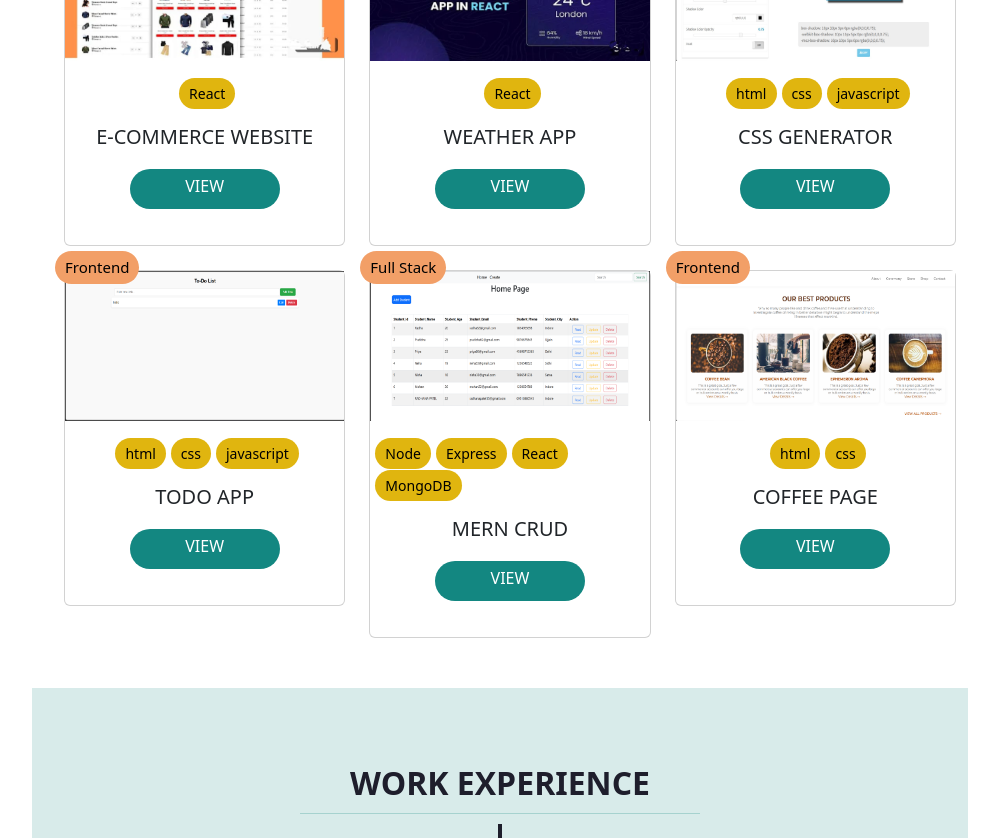
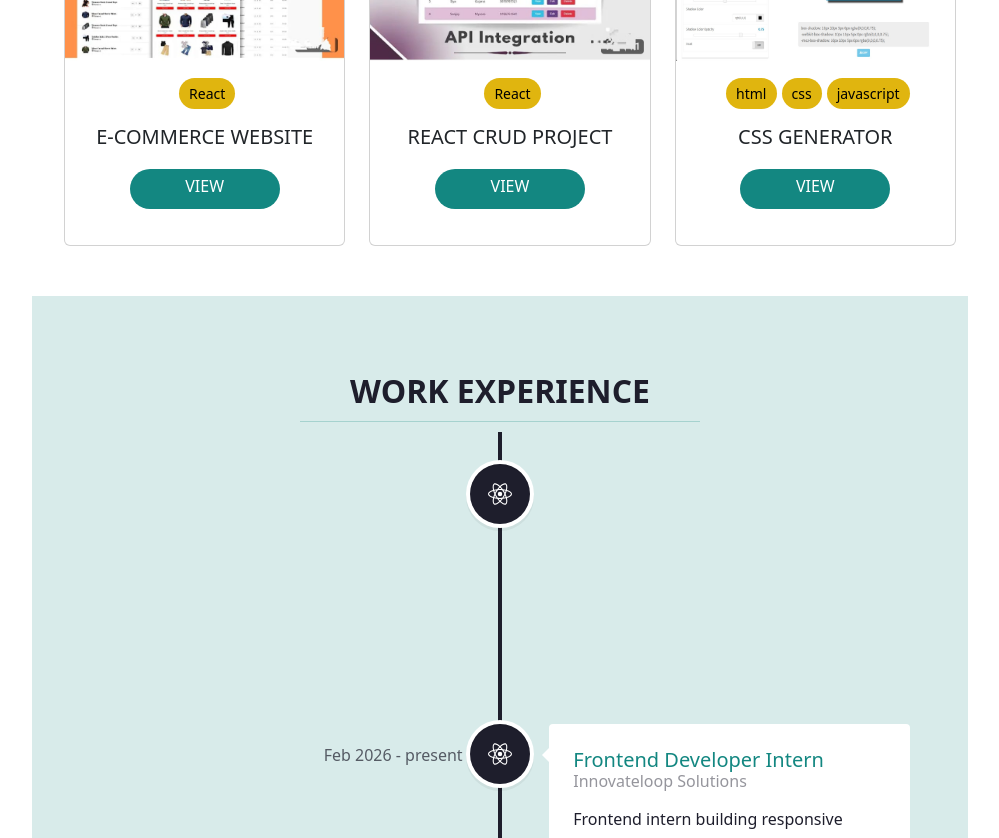
Before and after one commit to radhanapatel33/portfolio-website, a React app: page / in a window 1280 px wide. Shown: the part 3060-3898 px from the top of the page, without its empty margins (230-1229 px from the left). Built offline with nearby package versions, Linux system fonts and the light colour scheme; the HTML template or start-up script is replaced by a standard one.

Commit message:
update project

```diff
--- a/src/Pages/Home/Home.css
+++ b/src/Pages/Home/Home.css
@@ -80,6 +80,13 @@
   .home-container h1 {
     font-size: 24px;
   }
+  .btn-cv {
+  background-color: #f29f67;
+  color: white;
+  /* margin-left: 15px; */
+  margin-top: 10px;
+
+}
 }
 
 @media (min-width: 768px) {
--- a/src/Pages/Projects/Projects.jsx
+++ b/src/Pages/Projects/Projects.jsx
@@ -29,6 +29,7 @@ const Projects = () => {
                 <div className="row" id="ads">
 
                     {/* ===== PROJECT 1 ===== */}
+
                     <motion.div className="col-md-4"
                         initial={{ rotate: -10, opacity: 0 }}
                         whileInView={{ rotate: 0, opacity: 1 }}
@@ -47,13 +48,14 @@ const Projects = () => {
                             </div>
                             <div className="card-body text-center">
                                 <h5 className="text-uppercase ">MERN Authentication System
-                                    <span className="card-notify-badge1"> <a href="#">View</a></span>
+                                    <span className="card-notify-badge1"> <a href="https://mern-auth-frontend-psi-cyan.vercel.app">View</a></span>
                                 </h5>
                             </div>
                         </div>
                     </motion.div>
 
                     {/* ===== PROJECT 2 ===== */}
+
                     <motion.div className="col-md-4"
                         initial={{ rotate: -10, opacity: 0 }}
                         whileInView={{ rotate: 0, opacity: 1 }}
@@ -73,35 +75,40 @@ const Projects = () => {
                             </div>
                             <div className="card-body text-center">
                                 <h5 className="text-uppercase">MERN Chat App
-                                    <span className="card-notify-badge1"> <a href="#">View</a></span>
+                                    <span className="card-notify-badge1"> <a href="https://mern-real-time-chat-app-cqxg.onrender.com">View</a></span>
                                 </h5>
                             </div>
                         </div>
                     </motion.div>
 
                     {/* ===== PROJECT 3 ===== */}
-                    <motion.div className="col-md-4 "
+
+                    <motion.div className="col-md-4"
                         initial={{ rotate: -10, opacity: 0 }}
                         whileInView={{ rotate: 0, opacity: 1 }}
-                        transition={{ duration: 0.7, delay: 0.4 }}
+                        transition={{ duration: 0.7 }}
                     >
                         <div className="card rounded">
+                            <span className="card-notify-badge">Full Stack</span>
                             <div className="card-image">
-                                <span className="card-notify-badge">Frontend</span>
-                                <img src={crud} alt="project3" />
+                                <img src={mern_crud} alt="project8" />
                             </div>
                             <div className="card-image-overly m-auto mt-3">
+                                <span className="card-detail-badge">Node</span>
+                                <span className="card-detail-badge">Express</span>
                                 <span className="card-detail-badge">React</span>
+                                <span className="card-detail-badge">MongoDB</span>
                             </div>
                             <div className="card-body text-center">
-                                <h5 className="text-uppercase">React CRUD Project
-                                    <span className="card-notify-badge1"> <a href="https://crud-react-project-lemon.vercel.app">View</a></span>
+                                <h5 className="text-uppercase">MERN CRUD AUTH
+                                    <span className="card-notify-badge1"> <a href="https://mern-crud-auth-three.vercel.app">View</a></span>
                                 </h5>
                             </div>
                         </div>
                     </motion.div>
 
                     {/* ===== PROJECT 4 ===== */}
+
                     <motion.div className="col-md-4 mt-4"
                         initial={{ rotate: -10, opacity: 0 }}
                         whileInView={{ rotate: 0, opacity: 1 }}
@@ -124,22 +131,23 @@ const Projects = () => {
                     </motion.div>
 
                     {/* ===== PROJECT 5 ===== */}
+
                     <motion.div className="col-md-4 mt-4"
                         initial={{ rotate: -10, opacity: 0 }}
                         whileInView={{ rotate: 0, opacity: 1 }}
-                        transition={{ duration: 0.7 }}
+                        transition={{ duration: 0.7, delay: 0.4 }}
                     >
                         <div className="card rounded">
                             <div className="card-image">
                                 <span className="card-notify-badge">Frontend</span>
-                                <img src={weatherapp} alt="project5" />
+                                <img src={crud} alt="project3" />
                             </div>
                             <div className="card-image-overly m-auto mt-3">
                                 <span className="card-detail-badge">React</span>
                             </div>
                             <div className="card-body text-center">
-                                <h5 className="text-uppercase">Weather App
-                                    <span className="card-notify-badge1"> <a href="https://weather-app-project-red.vercel.app">View</a></span>
+                                <h5 className="text-uppercase">React CRUD Project
+                                    <span className="card-notify-badge1"> <a href="https://crud-react-project-lemon.vercel.app">View</a></span>
                                 </h5>
                             </div>
                         </div>
@@ -170,80 +178,6 @@ const Projects = () => {
                         </div>
                     </motion.div>
 
-                    {/* ===== PROJECT 7 ===== */}
-                    <motion.div className="col-md-4 mt-4"
-                        initial={{ rotate: -10, opacity: 0 }}
-                        whileInView={{ rotate: 0, opacity: 1 }}
-                        transition={{ duration: 0.7 }}
-                    >
-                        <div className="card rounded">
-                            <span className="card-notify-badge">Frontend</span>
-                            <div className="card-image">
-                                <img src={todo} alt="project7" />
-                            </div>
-                            <div className="card-image-overly m-auto mt-3">
-                                <span className="card-detail-badge">html</span>
-                                <span className="card-detail-badge">css</span>
-                                <span className="card-detail-badge">javascript</span>
-
-                            </div>
-                            <div className="card-body text-center">
-                                <h5 className="text-uppercase">Todo App
-                                    <span className="card-notify-badge1"> <a href="https://todo-list-project-bay.vercel.app">View</a></span>
-                                </h5>
-                            </div>
-                        </div>
-                    </motion.div>
-
-                    {/* ===== PROJECT 8 ===== */}
-                    <motion.div className="col-md-4 mt-4"
-                        initial={{ rotate: -10, opacity: 0 }}
-                        whileInView={{ rotate: 0, opacity: 1 }}
-                        transition={{ duration: 0.7 }}
-                    >
-                        <div className="card rounded">
-                            <span className="card-notify-badge">Full Stack</span>
-                            <div className="card-image">
-                                <img src={mern_crud} alt="project8" />
-                            </div>
-                            <div className="card-image-overly m-auto mt-3">
-                                <span className="card-detail-badge">Node</span>
-                                <span className="card-detail-badge">Express</span>
-                                <span className="card-detail-badge">React</span>
-                                <span className="card-detail-badge">MongoDB</span>
-                            </div>
-                            <div className="card-body text-center">
-                                <h5 className="text-uppercase">MERN CRUD
-                                    <span className="card-notify-badge1"> <a href="#">View</a></span>
-                                </h5>
-                            </div>
-                        </div>
-                    </motion.div>
-
-                    {/* ===== PROJECT 9 ===== */}
-                    <motion.div className="col-md-4 mt-4"
-                        initial={{ rotate: -10, opacity: 0 }}
-                        whileInView={{ rotate: 0, opacity: 1 }}
-                        transition={{ duration: 0.7 }}
-                    >
-                        <div className="card rounded">
-                            <span className="card-notify-badge">Frontend</span>
-                            <div className="card-image">
-                                <img src={coffee} alt="project9" />
-                            </div>
-                            <div className="card-image-overly m-auto mt-3">
-                                <span className="card-detail-badge">html</span>
-                                <span className="card-detail-badge">css</span>
-
-                            </div>
-                            <div className="card-body text-center">
-                                <h5 className="text-uppercase">Coffee Page
-                                    <span className="card-notify-badge1"> <a href="https://coffee-web-page-gamma.vercel.app">View</a></span>
-                                </h5>
-                            </div>
-                        </div>
-                    </motion.div>
-
                 </div>
             </div>
         </>
```
